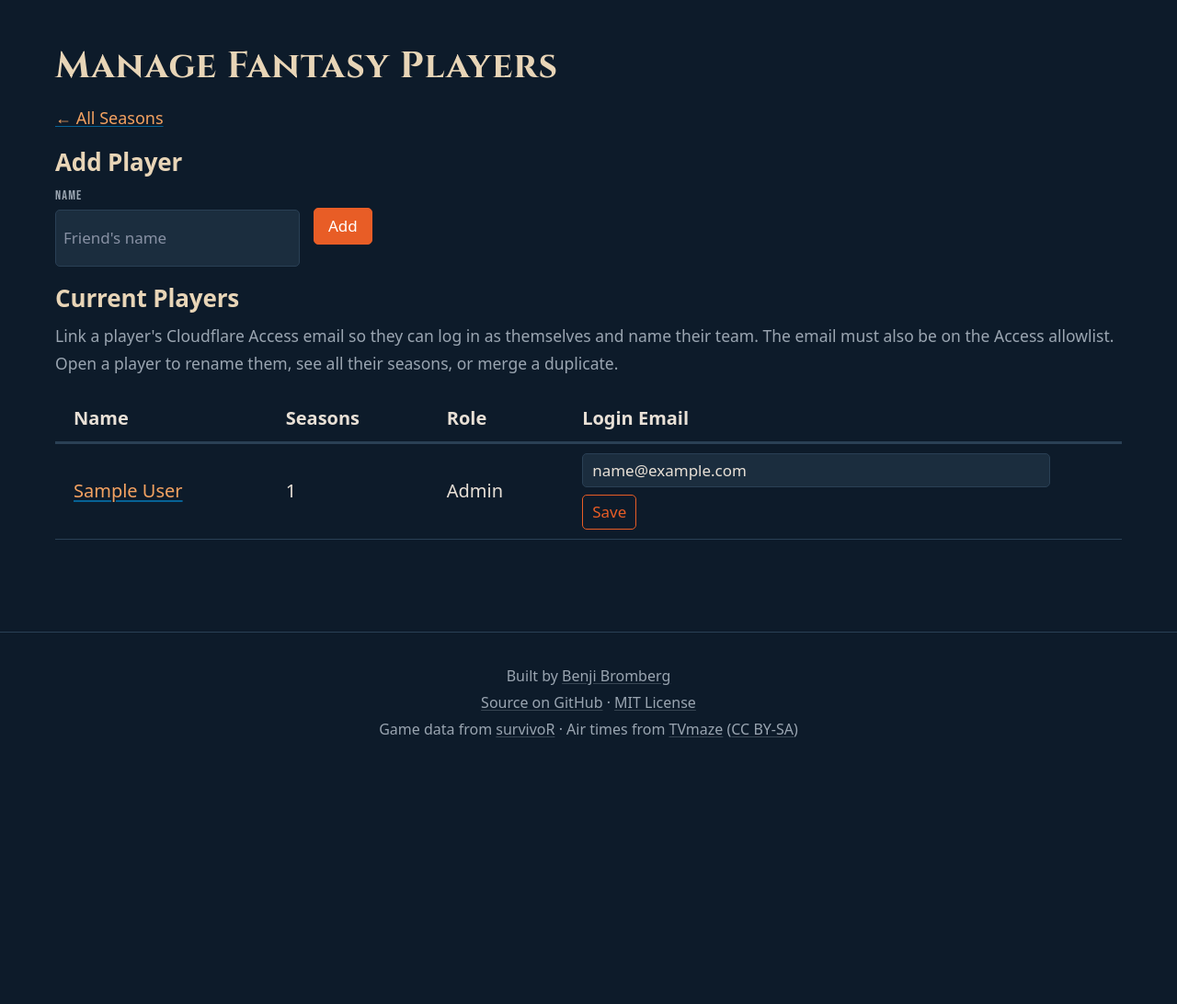
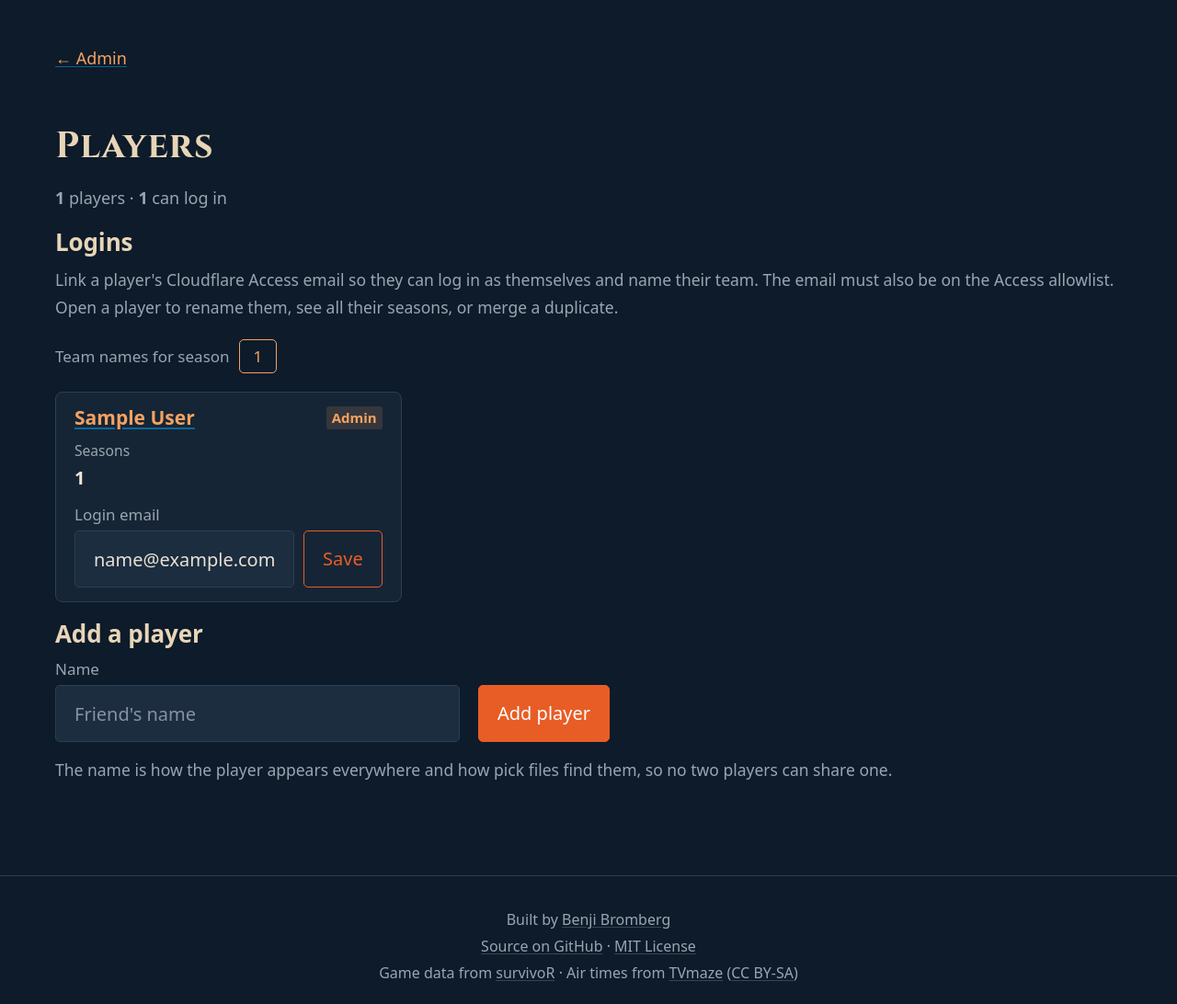
Before and after one commit to benjibromberg/survivor-fantasy, a Flask app: page /admin/players in a window 1280 px wide. Shown: the part 117-1209 px from the top of the page at 92% size. Before the commit the page ends 919 px from the top, so only its background shows below. Run offline with Flask 3, Linux system fonts and the light colour scheme; a user stored in the database is signed in; tables that the repository leaves empty hold one stand-in row (values such as "Sample post"); some libraries are stand-ins or nearby versions.

Commit message:
feat(admin): lay out the players pages by task
The players list was a table whose email and team-name forms scrolled
sideways at 375px, and the player page's Seasons table did the same.

Each player is now a card: the name opens their page, their seasons read
label above value, and the login email (and, for a season, the team
name) is a field with Save on the same line. A Team names for season
switch reaches any season's team names in one press. Add a player moves
below the list, and Delete comes off it: the player page has it.

The player page leads with Name and login, then a card per season with
the pick counts, the team name and a link that opens the picks editor
on this player. Merge and delete move to a Danger zone at the foot of
the page, keeping their confirm dialogs.

```diff
--- a/app/routes.py
+++ b/app/routes.py
@@ -2433,6 +2433,8 @@ def admin_players(season_id):
         "admin/players.html",
         players=players,
         season=season,
+        # Every season, for the "Team names for season" switch
+        seasons=Season.query.order_by(Season.number.desc()).all(),
         seasons_by_player=_seasons_by_player(),
         admin_email=current_app.config["ADMIN_EMAIL"],
         team_names=TeamName.for_season(season.id) if season else {},
--- a/app/templates/admin/players.html
+++ b/app/templates/admin/players.html
@@ -1,79 +1,92 @@
 {% extends "base.html" %}
 {% block title %}Admin - Players{% endblock %}
 {% block content %}
-<h1>Manage Fantasy Players</h1>
+{% set season_label = (season.name or 'Season ' ~ season.number) if season else '' %}
 {% if season %}
-<p class="admin-page-nav"><a href="{{ url_for('main.admin_season_detail', season_id=season.id) }}">&larr; Back to {{ season.name or 'Season ' ~ season.number }}</a> &middot; <a href="{{ url_for('main.admin_players') }}">All players</a></p>
+<p class="admin-page-nav"><a href="{{ url_for('main.admin_season_detail', season_id=season.id) }}">&larr; {{ season_label }}</a></p>
+<h1>Players &mdash; {{ season_label }}</h1>
 {% else %}
-<p class="admin-page-nav"><a href="{{ url_for('main.admin_seasons') }}">&larr; All Seasons</a></p>
+<p class="admin-page-nav"><a href="{{ url_for('main.admin_seasons') }}">&larr; Admin</a></p>
+<h1>Players</h1>
 {% endif %}
+<p class="admin-page-meta">
+    <strong>{{ players|length }}</strong> players &middot;
+    <strong>{{ players|selectattr('email')|list|length }}</strong> can log in
+</p>
 
-<section>
-    <h2 class="section-title">Add Player</h2>
-    <form method="POST" style="max-width: 24rem;">
-        <input type="hidden" name="csrf_token" value="{{ csrf_token() }}">
-        <div class="admin-form-row">
-            <label class="admin-field" for="new-player-name">
-                <span class="admin-field-label">Name</span>
-                <input type="text" id="new-player-name" name="name" required placeholder="Friend's name">
-            </label>
-            <button type="submit">Add</button>
-        </div>
-    </form>
+{# Sections are tasks: link a login (and, for a season, set a team name),
+   then add a player. Renaming, merging and deleting are on a player's own
+   page, which their name opens. #}
+
+<section id="logins" aria-labelledby="logins-heading">
+    <h2 class="section-title" id="logins-heading">{% if season %}Logins and team names{% else %}Logins{% endif %}</h2>
+    <p><small>Link a player's Cloudflare Access email so they can log in as themselves and name their team. The email must also be on the Access allowlist. Open a player to rename them, see all their seasons, or merge a duplicate.</small></p>
+    {% if seasons %}
+    <div class="admin-toolbar">
+        <span class="admin-toolbar-label">Team names for season</span>
+        {% for s in seasons %}
+        {% if season and s.id == season.id %}
+        <a href="{{ url_for('main.admin_players', season_id=s.id) }}" role="button" class="admin-btn-sm" aria-current="page">{{ s.number }}</a>
+        {% else %}
+        <a href="{{ url_for('main.admin_players', season_id=s.id) }}" role="button" class="outline secondary admin-btn-sm">{{ s.number }}</a>
+        {% endif %}
+        {% endfor %}
+        {% if season %}
+        <a href="{{ url_for('main.admin_players') }}" role="button" class="outline secondary admin-btn-sm">Hide</a>
+        {% endif %}
+    </div>
+    {% endif %}
+    {% if players %}
+    <ul class="admin-cards">
+        {% for player in players %}
+        {% set name = player.display_name or player.username %}
+        <li class="admin-card">
+            <div class="admin-card-head">
+                <h3 class="subsection-title admin-card-title"><a href="{{ url_for('main.admin_player_detail', user_id=player.id) }}">{{ name }}</a></h3>
+                {% if admin_email and player.email == admin_email or player.id == current_user.id %}
+                <span class="admin-tag">Admin</span>
+                {% endif %}
+            </div>
+            <dl class="admin-facts">
+                <div class="ls-value"><dt>Seasons</dt><dd>{{ seasons_by_player.get(player.id, [])|join(', ') or 'None' }}</dd></div>
+            </dl>
+            <form method="POST" action="{{ url_for('main.admin_player_email', user_id=player.id) }}" class="admin-field">
+                <input type="hidden" name="csrf_token" value="{{ csrf_token() }}">
+                {% if season %}<input type="hidden" name="season_id" value="{{ season.id }}">{% endif %}
+                <label for="email-{{ player.id }}">Login email</label>
+                <div class="admin-line">
+                    <input type="email" id="email-{{ player.id }}" name="email" value="{{ player.email or '' }}" placeholder="Not linked">
+                    <button type="submit" class="outline admin-submit">Save<span class="visually-hidden"> login email for {{ name }}</span></button>
+                </div>
+            </form>
+            {% if season %}
+            <form method="POST" action="{{ url_for('main.admin_player_team_name', user_id=player.id, season_id=season.id) }}" class="admin-field">
+                <input type="hidden" name="csrf_token" value="{{ csrf_token() }}">
+                <label for="team-{{ player.id }}">Team name</label>
+                <div class="admin-line">
+                    <input type="text" id="team-{{ player.id }}" name="team_name" value="{{ team_names.get(player.id, '') }}" maxlength="{{ team_name_max_length }}" placeholder="None">
+                    <button type="submit" class="outline admin-submit">Save<span class="visually-hidden"> team name for {{ name }}</span></button>
+                </div>
+            </form>
+            {% endif %}
+        </li>
+        {% endfor %}
+    </ul>
+    {% else %}
+    <p>No players yet. Add one below.</p>
+    {% endif %}
 </section>
 
-{% if players %}
-<section>
-    <h2 class="section-title">Current Players</h2>
-    <p><small>Link a player's Cloudflare Access email so they can log in as themselves and name their team. The email must also be on the Access allowlist. Open a player to rename them, see all their seasons, or merge a duplicate.</small></p>
-    <div class="table-scroll">
-    <table class="admin-table">
-        <thead>
-            <tr>
-                <th>Name</th><th>Seasons</th><th>Role</th><th>Login Email</th>
-                {% if season %}<th>Team Name ({{ season.name or 'Season ' ~ season.number }})</th>{% endif %}
-                <th></th>
-            </tr>
-        </thead>
-        <tbody>
-            {% for player in players %}
-            <tr>
-                <td><a href="{{ url_for('main.admin_player_detail', user_id=player.id) }}">{{ player.display_name or player.username }}</a></td>
-                <td>{{ seasons_by_player.get(player.id, [])|join(', ') or 'none' }}</td>
-                <td>{{ 'Admin' if admin_email and player.email == admin_email or player.id == current_user.id else 'Player' }}</td>
-                <td>
-                    <form method="POST" action="{{ url_for('main.admin_player_email', user_id=player.id) }}" class="admin-inline-form">
-                        <input type="hidden" name="csrf_token" value="{{ csrf_token() }}">
-                        {% if season %}<input type="hidden" name="season_id" value="{{ season.id }}">{% endif %}
-                        <input type="email" name="email" value="{{ player.email or '' }}" placeholder="not linked"
-                               aria-label="Login email for {{ player.display_name or player.username }}">
-                        <button type="submit" class="outline">Save</button>
-                    </form>
-                </td>
-                {% if season %}
-                <td>
-                    <form method="POST" action="{{ url_for('main.admin_player_team_name', user_id=player.id, season_id=season.id) }}" class="admin-inline-form">
-                        <input type="hidden" name="csrf_token" value="{{ csrf_token() }}">
-                        <input type="text" name="team_name" value="{{ team_names.get(player.id, '') }}" maxlength="{{ team_name_max_length }}"
-                               placeholder="none" aria-label="Team name for {{ player.display_name or player.username }}">
-                        <button type="submit" class="outline">Save</button>
-                    </form>
-                </td>
-                {% endif %}
-                <td>
-                    {% if player.id != current_user.id and not (admin_email and player.email == admin_email) %}
-                    <form method="POST" action="{{ url_for('main.admin_delete_player', user_id=player.id) }}"
-                          style="margin:0" onsubmit="return confirm('Delete this player and all their picks?')">
-                        <input type="hidden" name="csrf_token" value="{{ csrf_token() }}">
-                        <button type="submit" class="outline secondary admin-btn-sm">Delete</button>
-                    </form>
-                    {% endif %}
-                </td>
-            </tr>
-            {% endfor %}
-        </tbody>
-    </table>
-    </div>
+<section id="add-player" aria-labelledby="add-player-heading">
+    <h2 class="section-title" id="add-player-heading">Add a player</h2>
+    <form method="POST" class="admin-fields-row">
+        <input type="hidden" name="csrf_token" value="{{ csrf_token() }}">
+        <div class="admin-field">
+            <label for="new-player-name">Name</label>
+            <input type="text" id="new-player-name" name="name" required placeholder="Friend's name">
+        </div>
+        <button type="submit" class="admin-submit">Add player</button>
+    </form>
+    <p><small>The name is how the player appears everywhere and how pick files find them, so no two players can share one.</small></p>
 </section>
-{% endif %}
 {% endblock %}
```
Also changed, not shown: app/templates/admin/player_detail.html (+56 -47 lines), tests/test_admin_pages.py (+142 -0 lines).
